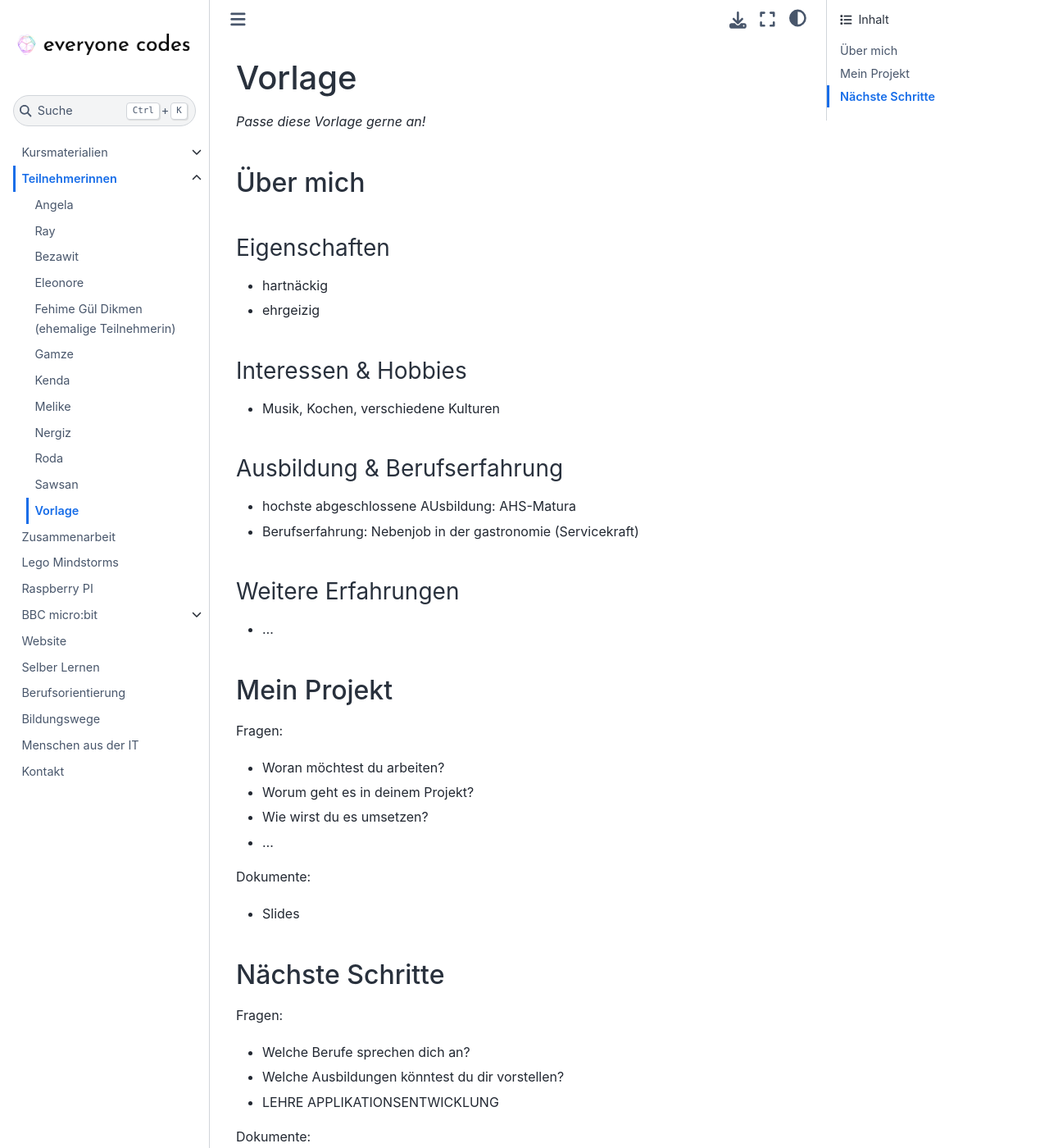
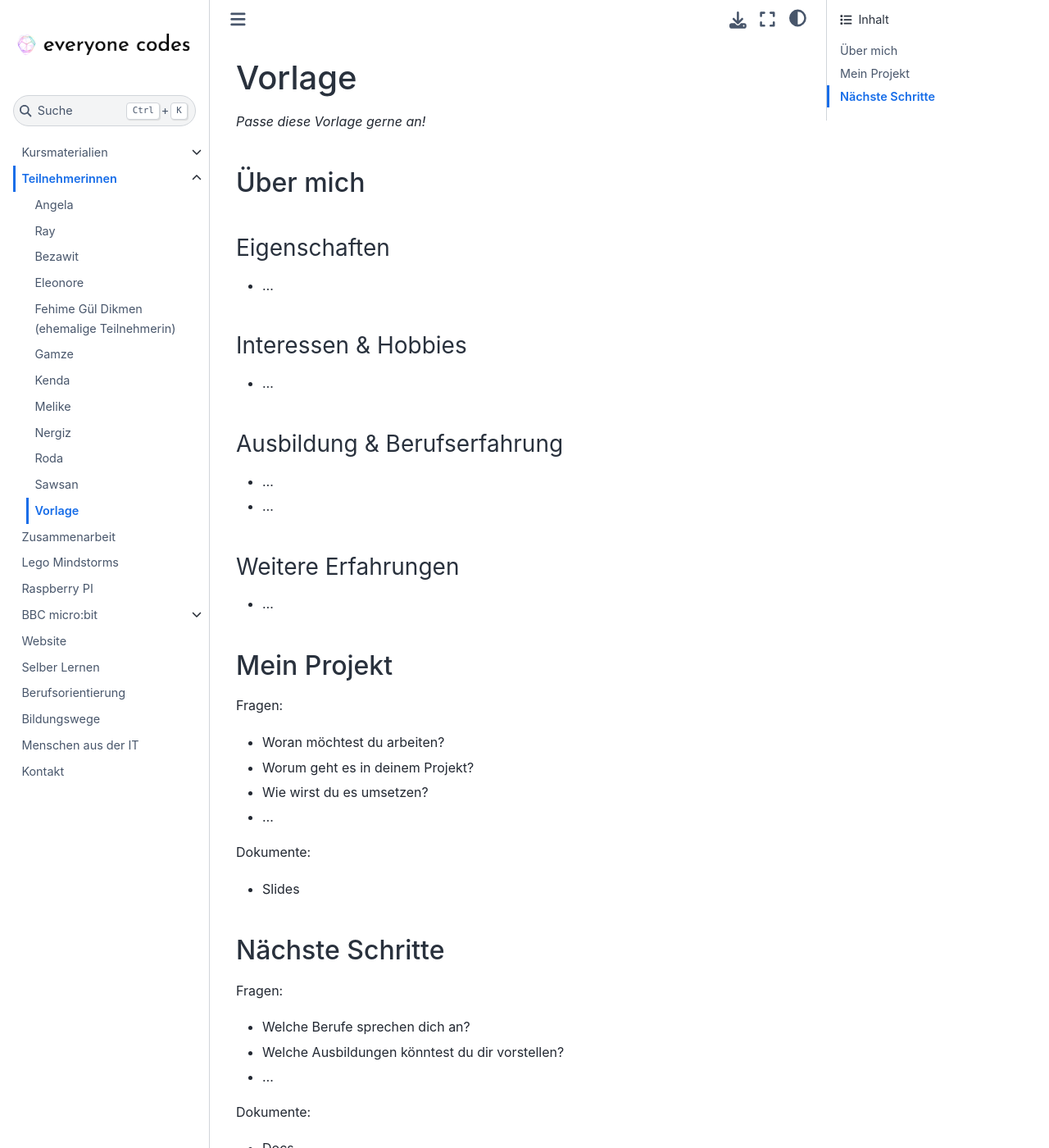
Before and after one commit to ec-mentors/IT-ist-das-was-fuer-mich-i03, a Sphinx documentation site: the page built from source/participants/template.md, in a window 1280 px wide and 1400 px high. Shown: the whole window at 82% size. Built offline with Sphinx 7.4.7 and the Sphinx Book theme 1.1.4, drawn with Linux system fonts in a browser that asks for light colours.

Commit message:
Update template.md

```diff
--- a/source/participants/template.md
+++ b/source/participants/template.md
@@ -6,17 +6,16 @@
 
 ### Eigenschaften
 
-- hartnäckig
-- ehrgeizig
+- ...
 
 ### Interessen & Hobbies
 
-- Musik, Kochen, verschiedene Kulturen
+- ...
 
 ### Ausbildung & Berufserfahrung
 
-- hochste abgeschlossene AUsbildung: AHS-Matura
-- Berufserfahrung: Nebenjob in der gastronomie (Servicekraft)
+- ...
+- ...
 
 ### Weitere Erfahrungen
 
@@ -40,7 +39,7 @@ Dokumente:
 Fragen:
 - Welche Berufe sprechen dich an?
 - Welche Ausbildungen könntest du dir vorstellen?
-- LEHRE APPLIKATIONSENTWICKLUNG
+- ...
 
 Dokumente:
 % TODO
```
